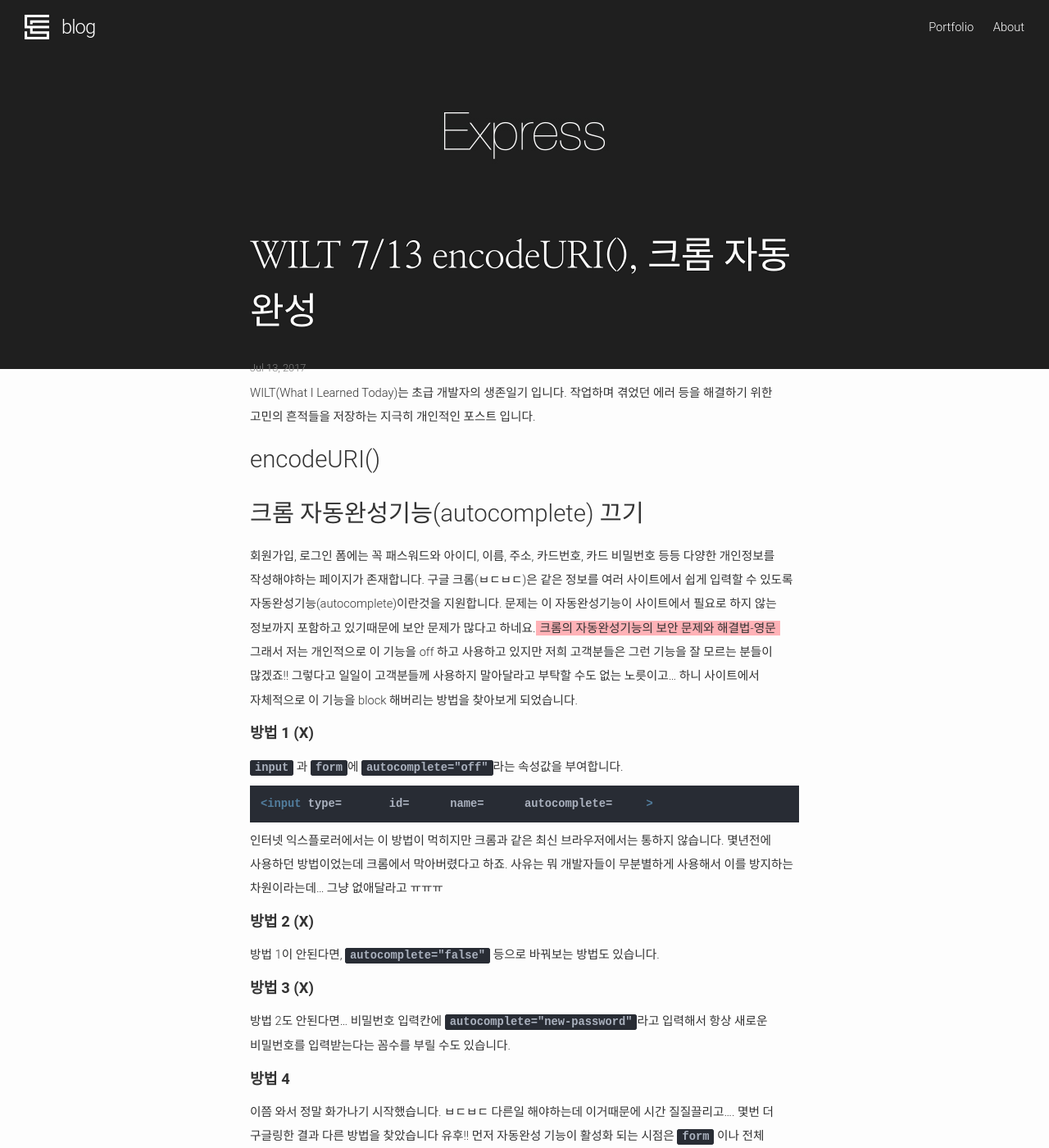
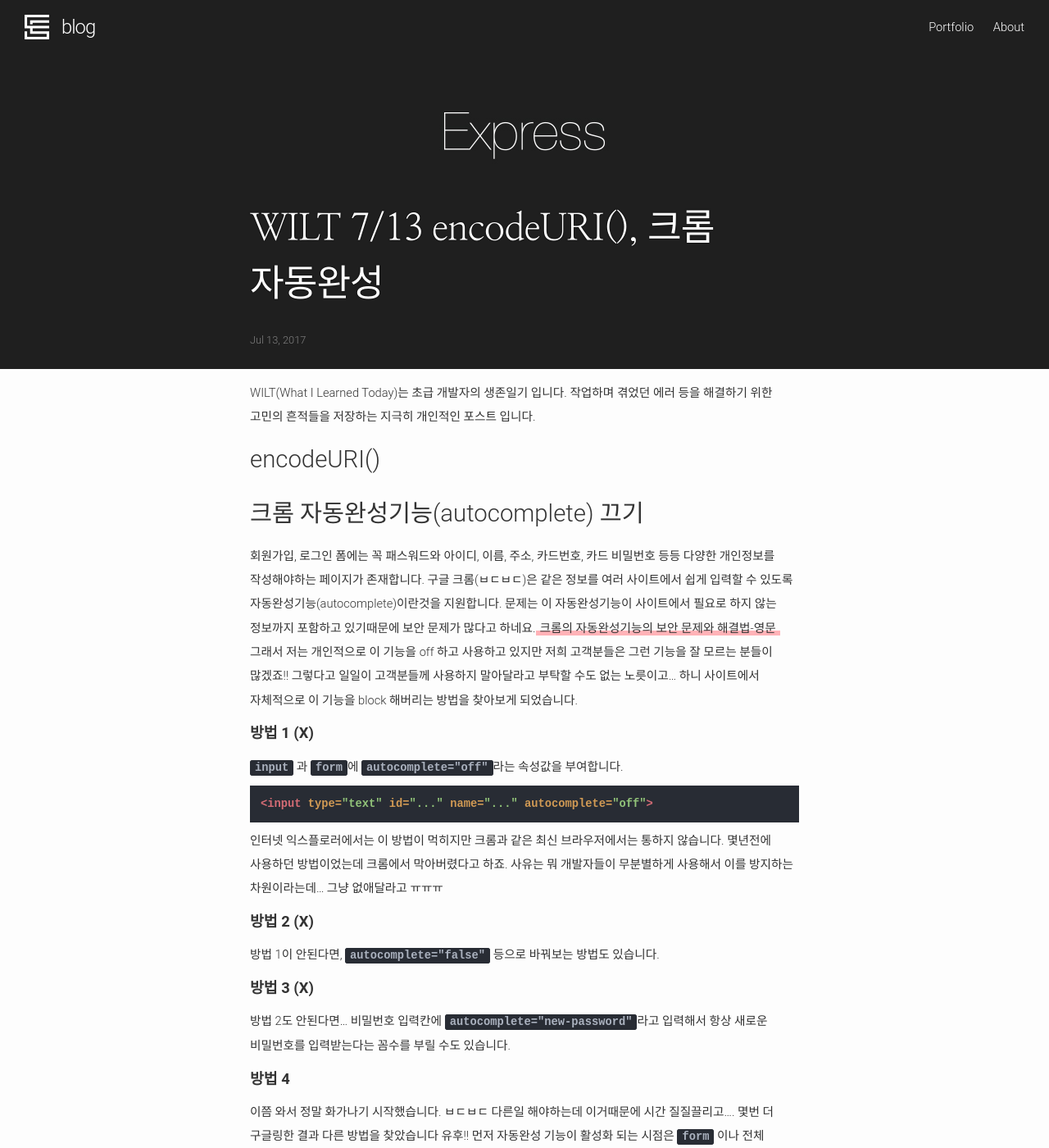
Before and after one commit to chanspark/chanspark.github.io, a Jekyll site: the page built from _posts/2017-07-13-WILT-7월13일.markdown, in a window 1280 px wide and 1400 px high. Shown: the whole window at 82% size. Built offline with Jekyll 4.4.1, drawn with Linux system fonts in a browser that asks for light colours; nearby versions of some CDN libraries; comment, search, counter and statistics services are not loaded.

Commit message:
- post title section CSS change (now use position) - a tag design change - syntax highlight color added

```diff
--- a/_posts/2017-07-14-WILT-7월14일.markdown
+++ b/_posts/2017-07-14-WILT-7월14일.markdown
@@ -1,9 +1,9 @@
 ---
 layout: post
 title:  "WILT 7/14, 링크복사 버튼"
-description: " "
+description: "클릭한번으로 링크를 복사하자"
 author: chanspark
-image: "20170630-1-main.jpg"
+image: ""
 date:   2017-07-14 20:30:00 +0900
 tags: [wilt]
 comments: true
--- a/_sass/chns/_page.scss
+++ b/_sass/chns/_page.scss
@@ -8,7 +8,12 @@
 	margin-bottom: $spacing-unit;
 	background-size: cover;
 	background-position: center;
-	padding-top: 280px;
+	background-color: $brand-color;
+	// padding-top: 280px;
+	.wrapper {
+		position: relative;
+		height: 100%;
+	}
 }
 
 .page-content {
--- a/_sass/chns/_post.scss
+++ b/_sass/chns/_post.scss
@@ -3,7 +3,11 @@
  */
 
 .post-header {
-    margin-bottom: $spacing-unit;
+    // margin-bottom: $spacing-unit;
+    position: absolute;
+    bottom: 0;
+    left: 0;
+    padding: $spacing-unit;
 }
 
 .post-title {
@@ -14,7 +18,8 @@
     color: $color-white;
     -webkit-font-smoothing: antialiased;
     margin-bottom: 0;
-    	text-shadow: 0 0 2px rgba(0,0,0,1);
+    text-shadow: 0 0 2px rgba(0,0,0,1);
+    word-break: keep-all;
 
     @include media-query($on-laptop) {
         @include relative-font-size(2.25);
@@ -56,8 +61,14 @@
         }
     }
     a {
-        background-color: $color-highlight;
+        // transition: all 0.2s ease;
+        // background-color: $color-highlight;
+        background: linear-gradient(transparent 65%, $color-highlight 66%, $color-highlight 100%);
         padding: 0 5px;
+        &:hover {
+            background: $color-highlight;
+            // background: linear-gradient(transparent 0%, $color-highlight 0%, $color-highlight 100%);
+        }
     }
 }
 
--- a/_sass/chns/_syntax-highlighting.scss
+++ b/_sass/chns/_syntax-highlighting.scss
@@ -101,7 +101,7 @@
 }
 /* Name Builtin */
 .highlight .nb {
-  color: transparent;
+  color: #d46c75;
   background-color: #282c34;
 }
 /* Name Class */
@@ -432,3 +432,38 @@
   color: transparent;
   background-color: #282c34;
 }
+
+
+
+// HTML
+.language-html {
+  .highlight {
+    .nt {
+      color: #d46c75;
+    }
+    .na {
+      color: #d19a54;
+    }
+    .s {
+      color: #91c379;
+    }
+  }
+}
+
+// bash
+.language-bash {
+  .highlight {
+    // .nt {
+    //   color: #d46c75;
+    // }
+    // .na {
+    //   color: #d19a54;
+    // }
+    // .s {
+    //   color: #91c379;
+    // }
+    .gp {
+      color: #d46c75;
+    }
+  }
+}
```
